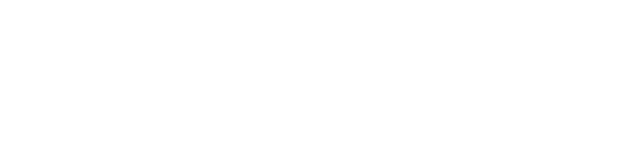
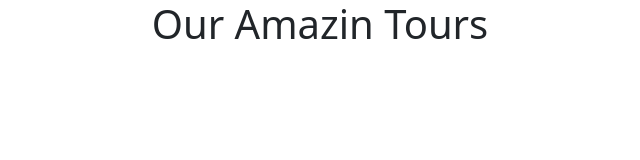
Before and after one commit to Paskimeo/bootstrap-travel-agency, a plain HTML site: page index.html in a window 1280 px wide. Shown: the whole page, without its empty margins (320-960 px from the left). Drawn offline with nearby package versions, Linux system fonts and the light colour scheme.

Commit message:
inserito container + titolo

```diff
--- a/index.html
+++ b/index.html
@@ -8,6 +8,8 @@
     <title>Document</title>
 </head>
 <body>
-
+    <div class="container">
+        <h1 class="text-center"> Our Amazin Tours</h1>
+    </div>
 </body>
 </html>
```
